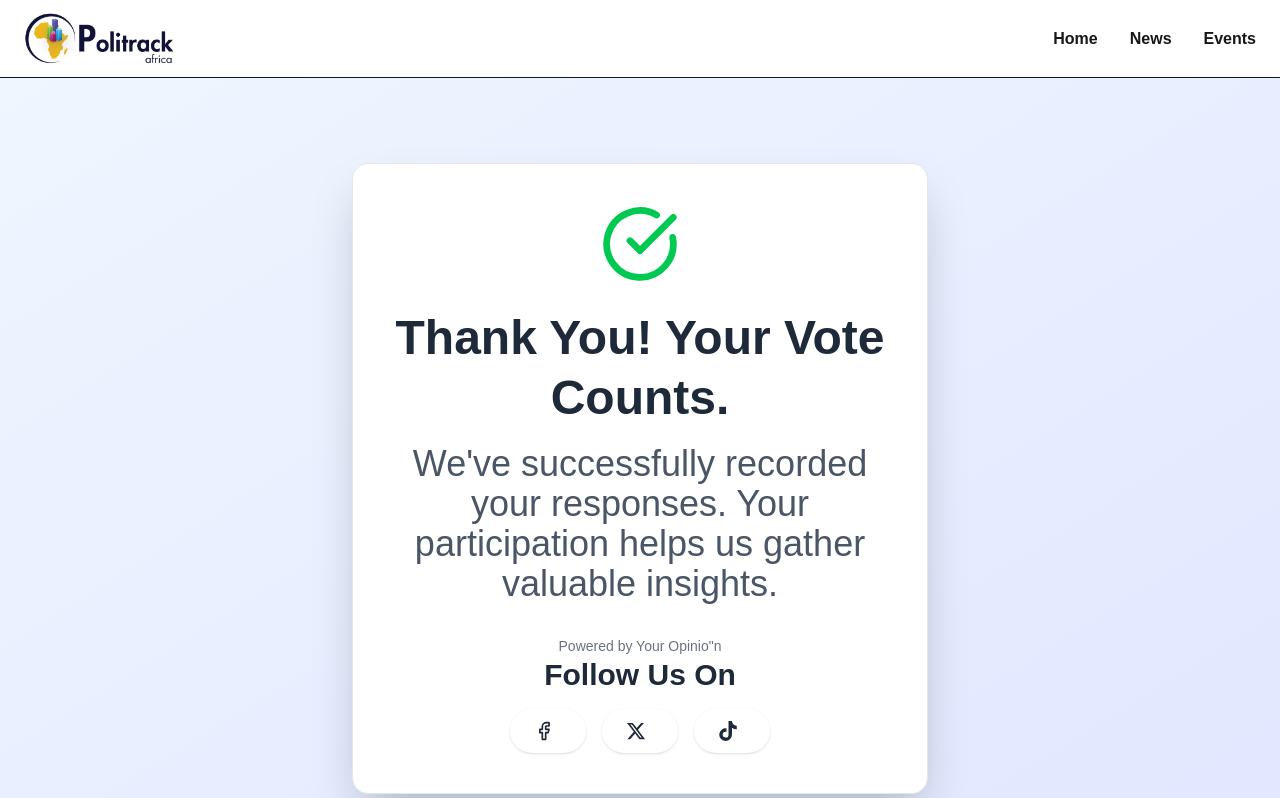
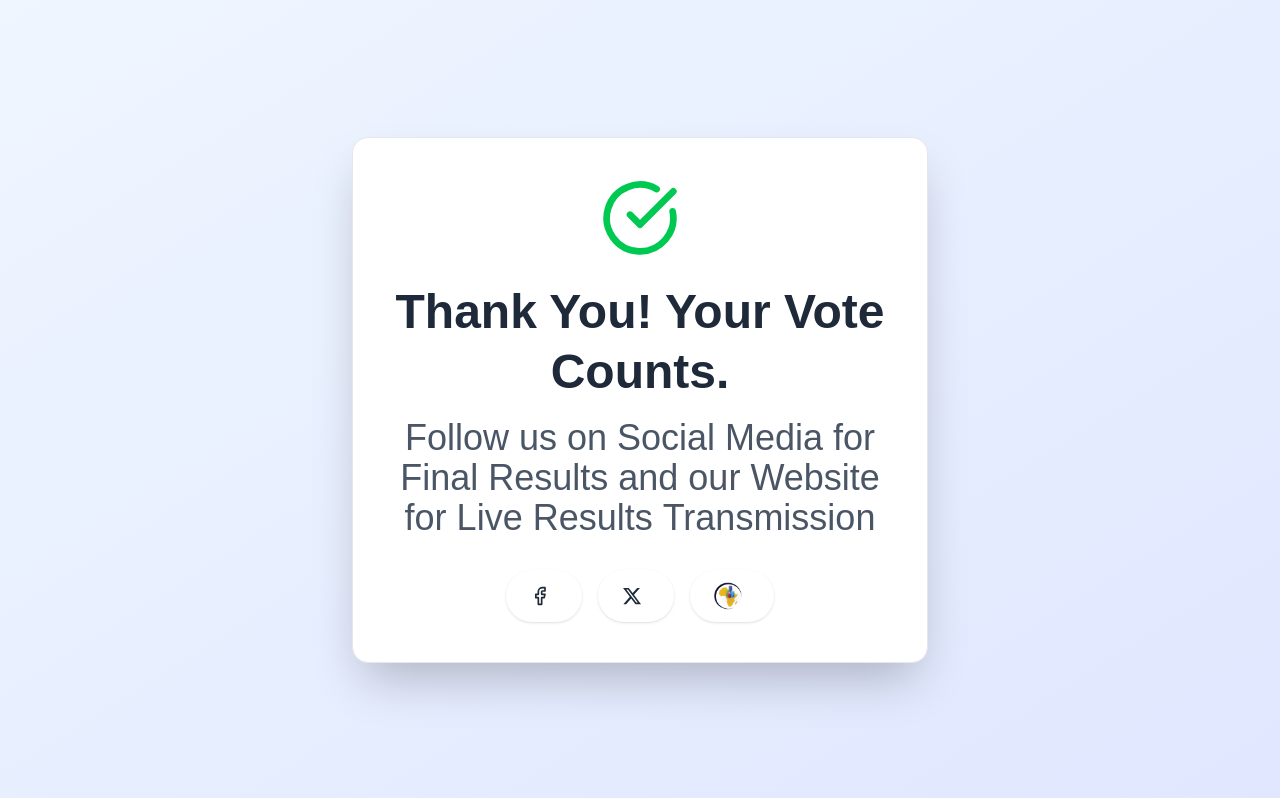
Before and after one commit to joselivia/Polling_site, a Next.js app: page /Thankyou in a window 1280 px wide. Shown: the top 798 px of the page. Built offline with nearby package versions, Linux system fonts and the light colour scheme.

Commit message:
Navbar Authentication,thankyou page

```diff
--- a/app/Thankyou/page.tsx
+++ b/app/Thankyou/page.tsx
@@ -1,7 +1,7 @@
 import React from "react";
 import { CheckCircle, Facebook } from "lucide-react";
 import { FaTiktok, FaXTwitter } from "react-icons/fa6";
-
+import Image from "next/image";
 const ThankYouPage = () => {
   return (
     <div className="min-h-screen bg-gradient-to-br from-blue-50 to-indigo-100 flex items-center justify-center p-4 sm:p-6 lg:p-8 font-inter">
@@ -11,29 +11,26 @@ const ThankYouPage = () => {
           Thank You! Your Vote Counts.
         </h1>
         <p className="text-4xl text-gray-600 mb-8">
-          We've successfully recorded your responses. Your participation helps
-          us gather valuable insights.
+ Follow us on Social Media for Final Results and our Website for Live Results Transmission
         </p>
-        <p className="mt-8 text-sm text-gray-500">Powered by Your Opinio"n</p>
-        <h1 className="text-3xl font-extrabold text-gray-800 mb-4 leading-tight">Follow Us On</h1>
         <div className=" flex justify-center space-x-4">
           <a
-            href="#"
+            href="https://www.facebook.com/share/1Bot7EFyWG"
             className="flex items-center px-6 py-3 text-gray-800 rounded-full shadow hover:bg-indigo-700 transition"
           >
             <Facebook className="w-5 h-5 mr-2" />
           </a>
           <a
-            href="#"
+            href="https://x.com/polytrackk?t=sDsugaQTTuPxjWpWgARfpg&s=08"
             className="flex items-center px-6 py-3  text-gray-800 rounded-full shadow hover:bg-gray-600 transition"
           >
             <FaXTwitter className="w-5 h-5 mr-2" />
-          </a>{" "}
+          </a>
           <a
-            href="#"
+            href="https://politrack.africa" target="blank"
             className="flex items-center px-6 py-3 text-gray-800 rounded-full shadow hover:bg-red-300 transition"
           >
-            <FaTiktok className="w-5 h-5 mr-2" />
+            <Image src="/icon.jpg" width={100} height={100} alt="Tiktok" className="w-7 h-7 mr-2" />
           </a>
         </div>
       </div>
--- a/app/components/LayoutWithConditionalNav.tsx
+++ /dev/null
@@ -1,21 +0,0 @@
-"use client";
-
-import { usePathname } from "next/navigation";
-import Navbar from "./Navbar";
-
-export default function LayoutWithConditionalNav({
-  children,
-}: {
-  children: React.ReactNode;
-}) {
-  const pathname = usePathname();
-  const hideNavbar =
-    pathname === "/" || pathname.startsWith("/vote/");
-
-  return (
-    <>
-      {!hideNavbar && <Navbar />}
-      <main>{children}</main>
-    </>
-  );
-}
--- a/app/components/Navbar.tsx
+++ b/app/components/Navbar.tsx
@@ -1,12 +1,14 @@
 "use client";
 
-import React, { useState } from "react";
+import React, { useEffect, useState } from "react";
 import Link from "next/link";
 import { FiMenu, FiX } from "react-icons/fi";
 import Image from "next/image";
 
 export default function Navbar() {
   const [sidebarOpen, setSidebarOpen] = useState(false);
+  const [isAdmin, setIsAdmin] = useState(false);
+  const [mounted, setMounted] = useState(false);
 
   const navItems = [
     { label: "Home", href: "/Reports" },
@@ -17,8 +19,18 @@ export default function Navbar() {
   const toggleSidebar = () => setSidebarOpen((v) => !v);
   const closeSidebar = () => setSidebarOpen(false);
 
+  useEffect(() => {
+    const adminStatus = localStorage.getItem("isAdmin");
+    setIsAdmin(adminStatus === "true");
+    setMounted(true);
+  }, []);
+
+  if (!mounted) return null;
+
+  if (!isAdmin) return null;
+
   return (
-    <nav className="bg-white  border-b sticky top-0 z-50">
+    <nav className="bg-white border-b sticky top-0 z-50">
       <div className="md:hidden flex justify-between items-center px-4 py-2">
         <Image
           src="/logo.jpg"
@@ -28,9 +40,9 @@ export default function Navbar() {
         />
         <button
           onClick={toggleSidebar}
-          className="text-3xl p-2 text-gray-900 dark:text-white focus:outline-none"
+          className="text-3xl p-2 text-gray-900 focus:outline-none"
         >
-          {sidebarOpen ? <FiX color="black"/> : <FiMenu color="black"/>}
+          {sidebarOpen ? <FiX color="black" /> : <FiMenu color="black" />}
         </button>
       </div>
 
@@ -47,7 +59,7 @@ export default function Navbar() {
             <li key={item.label}>
               <Link
                 href={item.href}
-                className="font-bold hover:text-blue-600"
+                className="font-bold hover:text-blue-600 transition"
               >
                 {item.label}
               </Link>
@@ -64,7 +76,7 @@ export default function Navbar() {
               <li key={item.label}>
                 <Link
                   href={item.href}
-                  className="hover:text-blue-400"
+                  className="hover:text-blue-500"
                   onClick={closeSidebar}
                 >
                   {item.label}
--- a/app/components/voterInterface.tsx
+++ b/app/components/voterInterface.tsx
@@ -143,7 +143,7 @@ const router=useRouter();
       if (response.status === 200) {
         setMessage("Vote recorded successfully!");
         setSelectedCandidateId(null);
-         setTimeout(() => router.push('/Thankyou'), 1000);
+         setTimeout(() => router.replace('/Thankyou'), 1000);
         if (!data.allow_multiple_votes) {
           setMessage("You have already voted in this poll.");
         }
@@ -196,7 +196,7 @@ const router=useRouter();
     message === "You have already voted in this poll.";
 
   return (
-    <div className="max-w-lg mx-auto p-4">
+    <div className="max-w-lg mx-auto p-4 min-h-screen">
       <div className="flex justify-between">
         <h1 className="text-2xl font-bold text-center">{data.title || "Cast Your Vote"}</h1>
         {mounted && isAdmin && (
--- a/app/layout.tsx
+++ b/app/layout.tsx
@@ -2,9 +2,7 @@ import type { Metadata } from "next";
 import "./globals.css";
 
 import Footerpage from "./components/Footer";
-
-import LayoutWithConditionalNav from "./components/LayoutWithConditionalNav";
-
+import Navbar from "./components/Navbar";
 
 export const metadata: Metadata = {
   title: "Admin | Politrack Africa",
@@ -18,7 +16,7 @@ export default function RootLayout({
 }>) {
   return (
     <html lang="en">
-      <body><LayoutWithConditionalNav>{children}</LayoutWithConditionalNav>
+      <body> <Navbar />{children}
         <Footerpage />
       </body>
     </html>
```
Also changed, not shown: public/icon.jpg (added).
